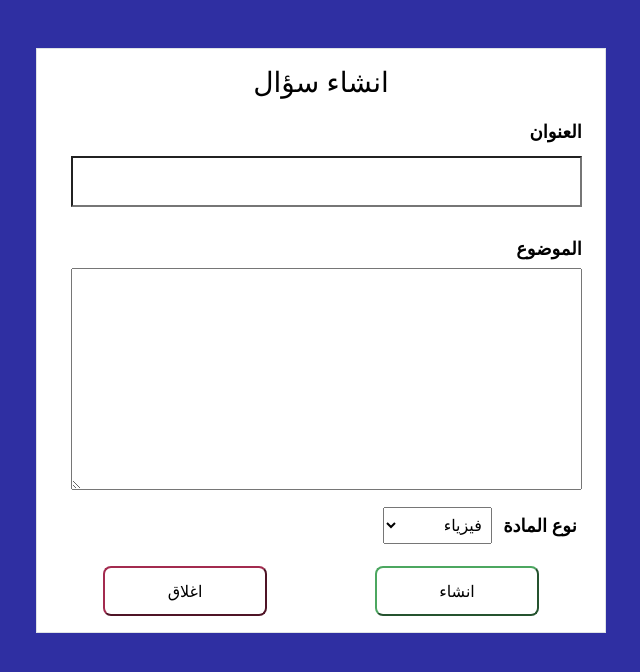
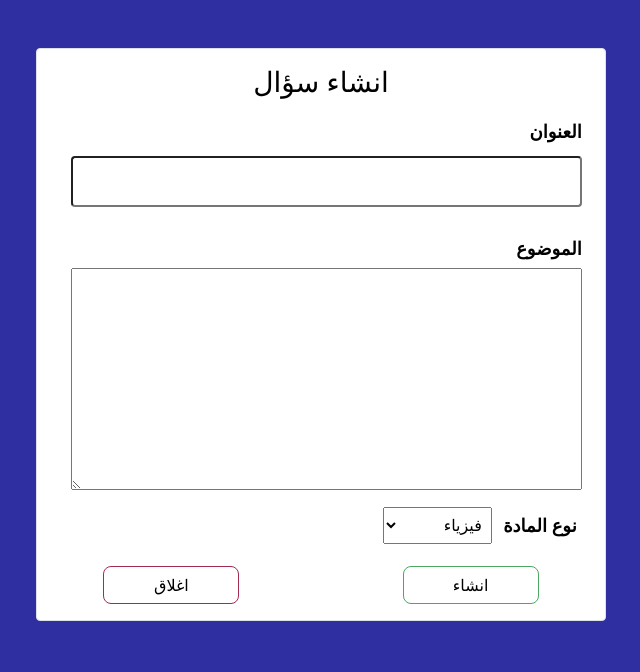
Before and after one commit to kasdo770/AskMe, a Flask app: template website/templates/create-post.html in a window 1280 px wide. Shown: the top 672 px of the page, without its empty margins (262-902 px from the left). Run offline with Flask 2, Linux system fonts and the light colour scheme; the template is opened without the code that fills it: values that come from a table or form of the project are taken from there, others are empty; some libraries are stand-ins or nearby versions.

Commit message:
fixing create and update-post

```diff
--- a/website/templates/create-post.html
+++ b/website/templates/create-post.html
@@ -103,6 +103,7 @@
           margin-right:2%;
           color: black;
           background-color: transparent;
+          border-radius: 0.25em;
      }
         body {
             background-color:#2F2FA2 !important;
@@ -116,7 +117,7 @@
                     box-shadow: none !important;
                     margin-bottom:3%;
                     margin-right: 10%;
-                    width: 30%;
+                    width: 25%;
                     margin-left: 10%;
                     border-color: #a32b4f;
                     border-radius: 0.5em;
@@ -128,8 +129,8 @@
                     box-shadow: none !important;
                     margin-bottom:3%;
                     margin-right: 10%;
-                    width: 30%;
-                    margin-left: 10%;
+                    width: 25%;
+                    margin-left: 20%;
                     border-color: #4ca760;
                     border-radius: 0.5em;
             }
@@ -212,6 +213,7 @@
         }
         .box-color{
             background-color: white;
+            border-radius: 0.25em;
         }
         .black{
             color: black;
@@ -247,8 +249,8 @@
                                         {{form.subject(class = "subject_input")}}
                                     </div>
                                     <div>
-                                        {{form.create(class ="zuttons-suc ")}}
-                                        {{form.cancel(class ="zuttons-can")}}
+                                        {{form.create(class ="btn btn-primary zuttons-suc ")}}
+                                        {{form.cancel(class ="btn btn-primary zuttons-can")}}
                                     </div>
 
                                 </div>
--- a/website/templates/register_tea.html
+++ b/website/templates/register_tea.html
@@ -175,7 +175,7 @@
             <div class="card box">
               <div class="card-body">
                 <img src="../static/Assets/LOGO3.png" width="70px" height="70px">
-                <h2 class="text-uppercase text-center mb-3 color-title"> انشاء حساب معلم</h2>
+                <h2 class="text-uppercase text-center mb-1 color-title"> انشاء حساب معلم</h2>
                 <br>
                 <br>
                 <br>
```
Also changed, not shown: website/templates/UpdatePost.html (+5 -5 lines).
